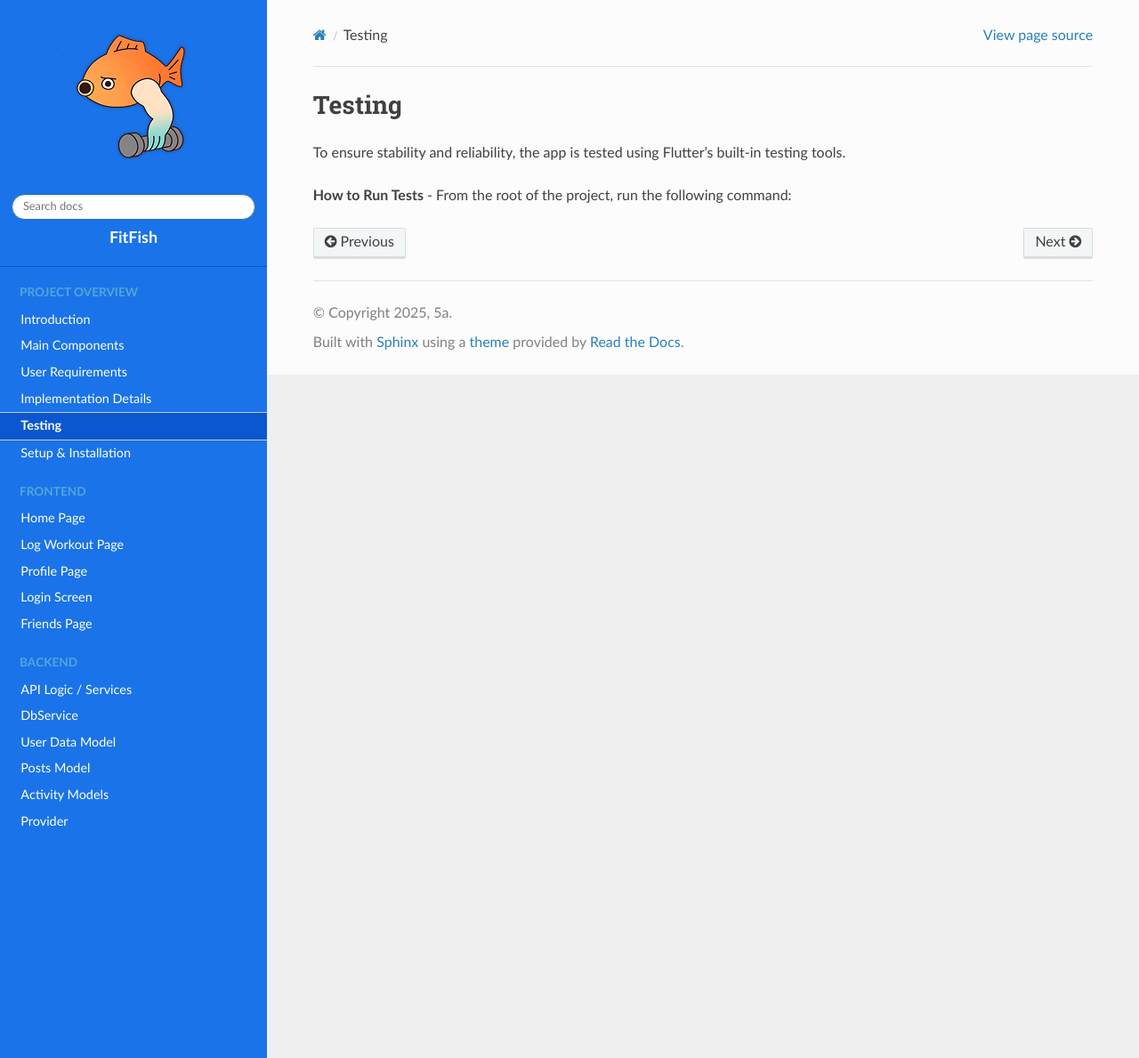
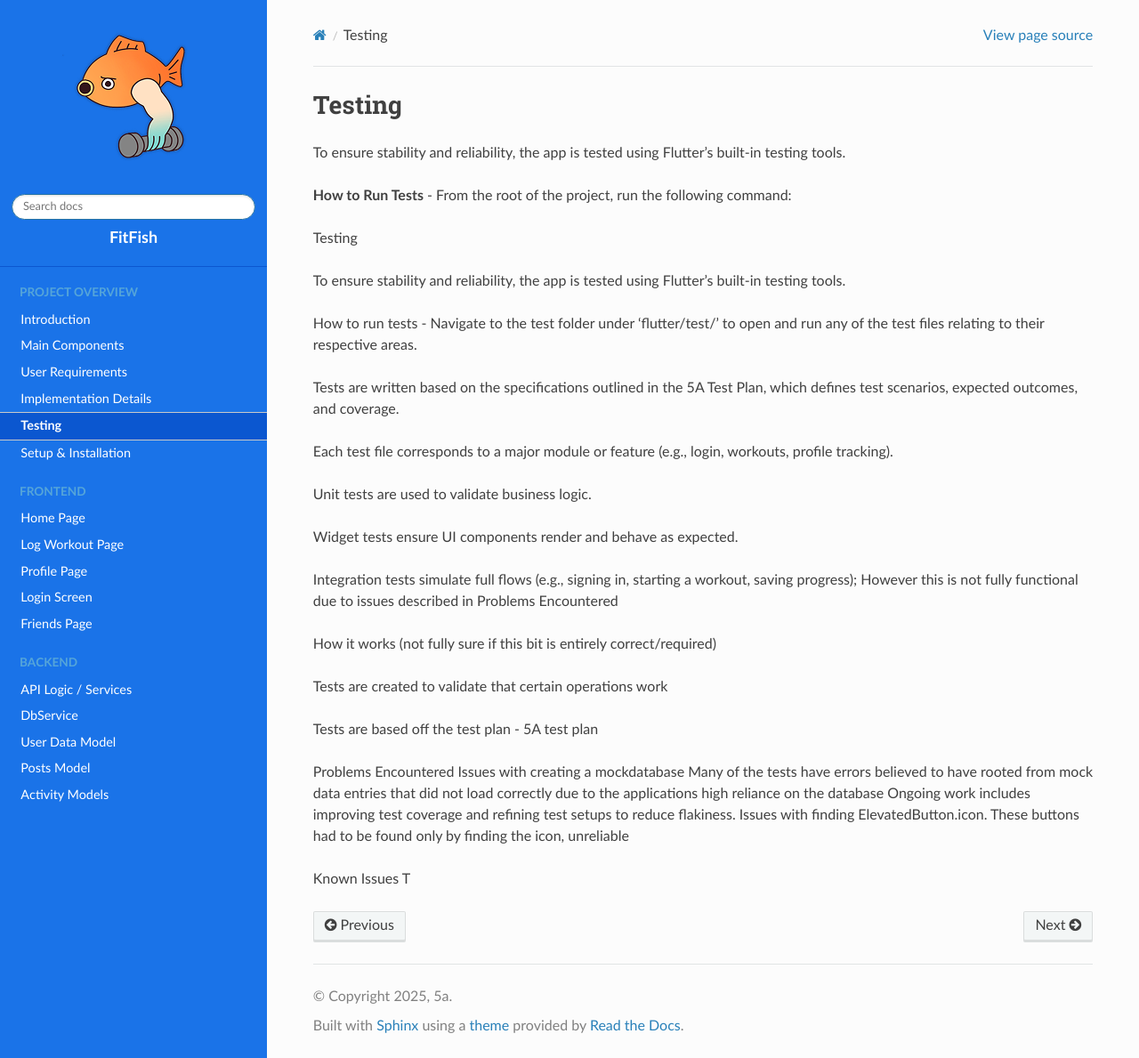
Before and after one commit to 5a-Fitness-App/5a-Code-Documentation, a Sphinx documentation site: the page built from docs/source/overview/Testing.rst, in a window 1280 px wide and 1189 px high. Shown: the whole window at 89% size. Built offline with Sphinx 7.4.7 and the Read the Docs theme 3.1.0, drawn with Linux system fonts in a browser that asks for light colours; pages that are not in the unit, such as notebooks, are missing from menus.

Commit message:
adding to provider documentation

```diff
--- a/docs/source/backend/provider.rst
+++ /dev/null
@@ -1,2 +0,0 @@
-Provider
-====================
--- a/docs/source/overview/Testing.rst
+++ b/docs/source/overview/Testing.rst
@@ -6,3 +6,39 @@ To ensure stability and reliability, the app is tested using Flutter’s built-i
 
 **How to Run Tests**
 - From the root of the project, run the following command:
+
+Testing
+
+To ensure stability and reliability, the app is tested using Flutter’s built-in testing tools.
+
+How to run tests - Navigate to the test folder under ‘flutter/test/’ to open and run any of the test files relating to their respective areas.
+
+Tests are written based on the specifications outlined in the 5A Test Plan, which defines test scenarios, expected outcomes, and coverage.
+
+
+Each test file corresponds to a major module or feature (e.g., login, workouts, profile tracking).
+
+
+Unit tests are used to validate business logic.
+
+
+Widget tests ensure UI components render and behave as expected.
+
+
+Integration tests simulate full flows (e.g., signing in, starting a workout, saving progress); However this is not fully functional due to issues described in Problems Encountered
+
+How it works (not fully sure if this bit is entirely correct/required)
+
+Tests are created to validate that certain operations work
+
+
+Tests are based off the test plan - 5A test plan
+
+Problems Encountered
+Issues with creating a mockdatabase
+Many of the tests have errors believed to have rooted from mock data entries that did not load correctly due to the applications high reliance on the database
+Ongoing work includes improving test coverage and refining test setups to reduce flakiness.
+Issues with finding ElevatedButton.icon. These buttons had to be found only by finding the icon, unreliable
+
+Known Issues
+T
```
Also changed, not shown: docs/source/backend/post_provider.rst (added, +27 -0 lines), docs/source/backend/user_provider.rst (added, +41 -0 lines).
